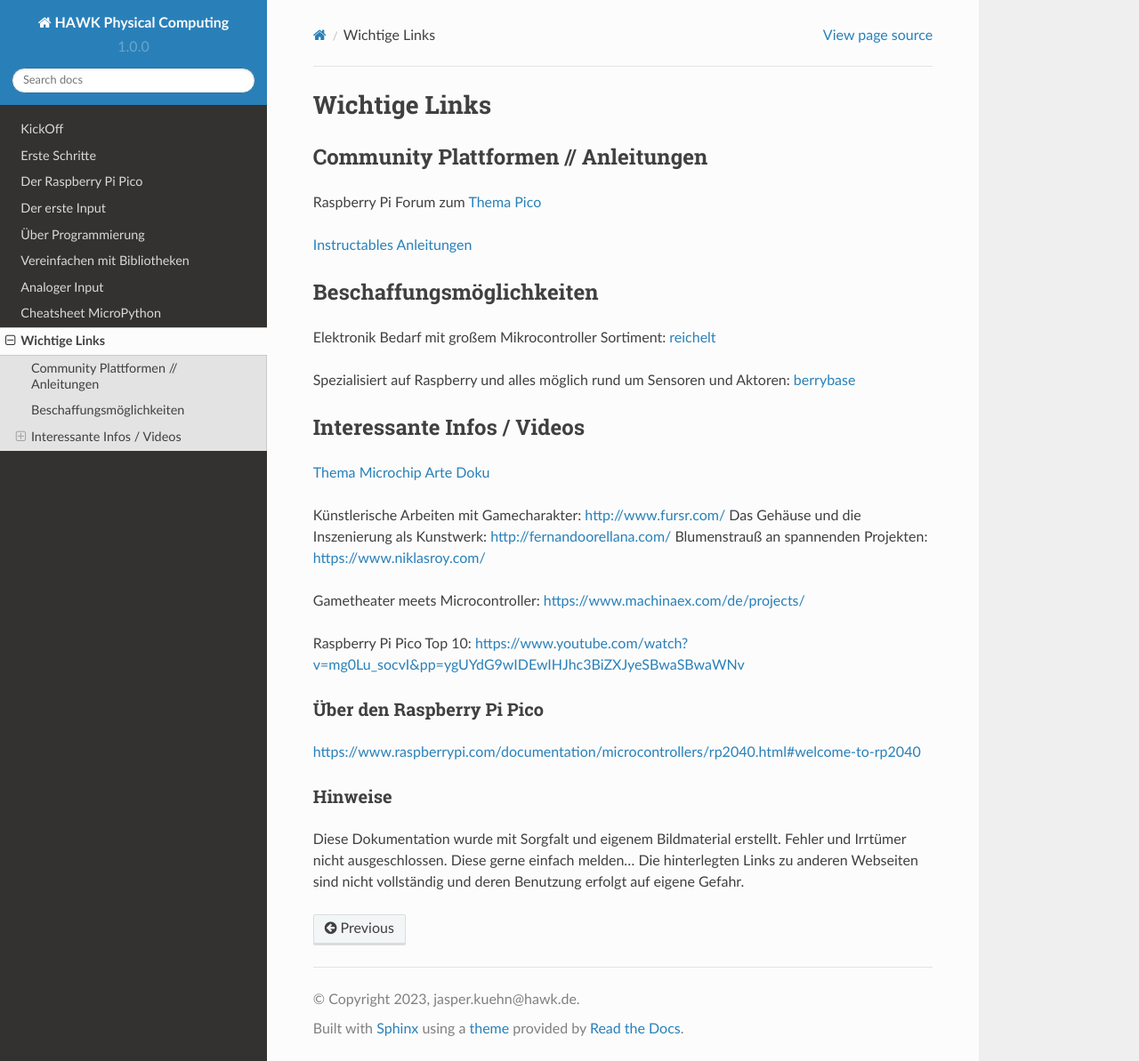
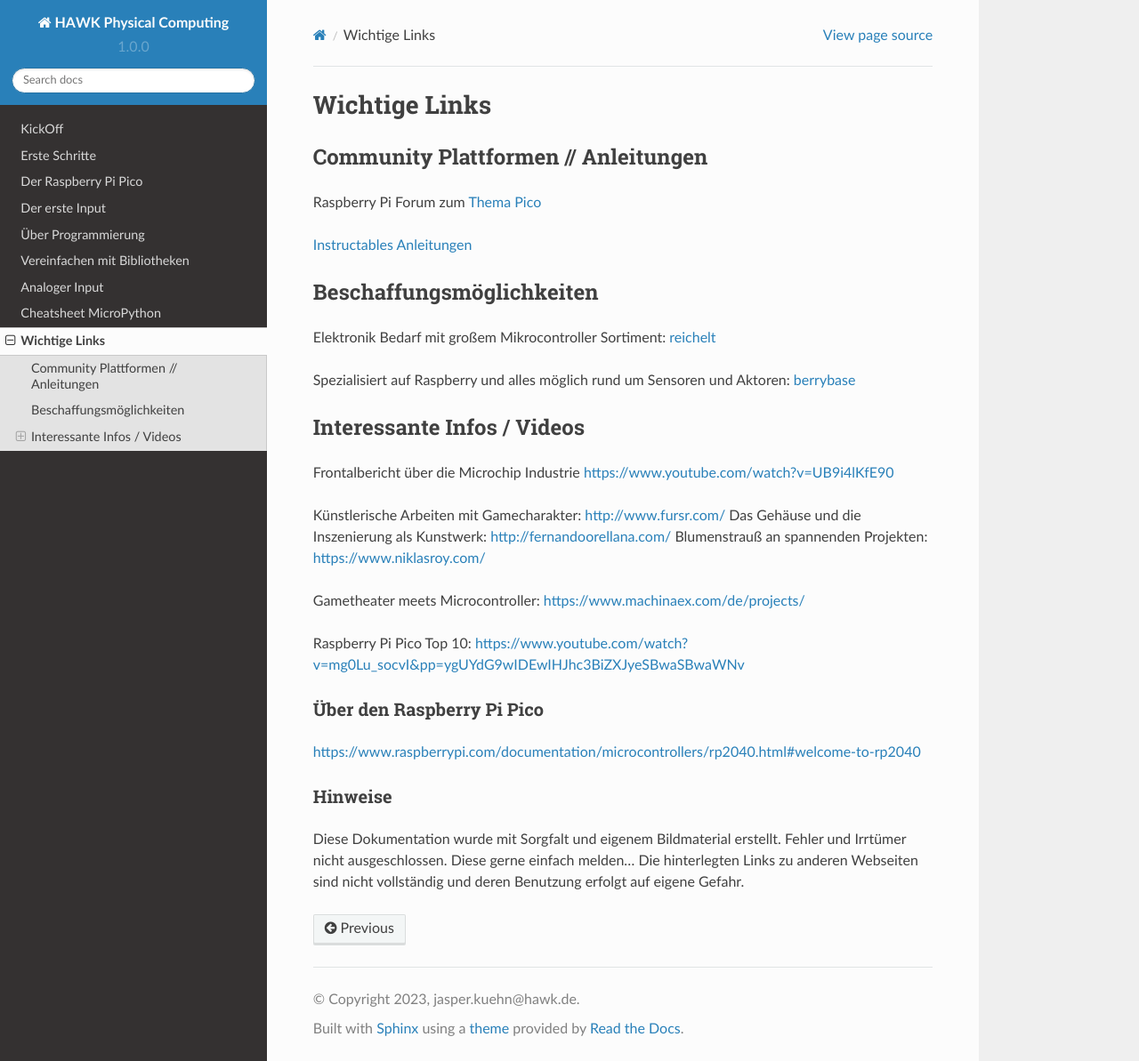
Before and after one commit to HAWK-Computing/physicalcomputing, a Sphinx documentation site: the page built from docs/Links_Infos.rst, in a window 1280 px wide and 1193 px high. Shown: the whole window at 89% size. Built offline with Sphinx 7.4.7 and the Read the Docs theme 2.0.0, drawn with Linux system fonts in a browser that asks for light colours.

Commit message:
Update Links_Infos.rst

```diff
--- a/docs/Links_Infos.rst
+++ b/docs/Links_Infos.rst
@@ -25,7 +25,8 @@ Spezialisiert auf Raspberry und alles möglich rund um Sensoren und Aktoren:
 Interessante Infos / Videos
 =========================
 
-`Thema Microchip Arte Doku <https://www.youtube.com/watch?v=12jIzF1ucJ4>`_
+Frontalbericht über die Microchip Industrie
+https://www.youtube.com/watch?v=UB9i4lKfE90
 
 
 Künstlerische Arbeiten mit Gamecharakter: http://www.fursr.com/
```
